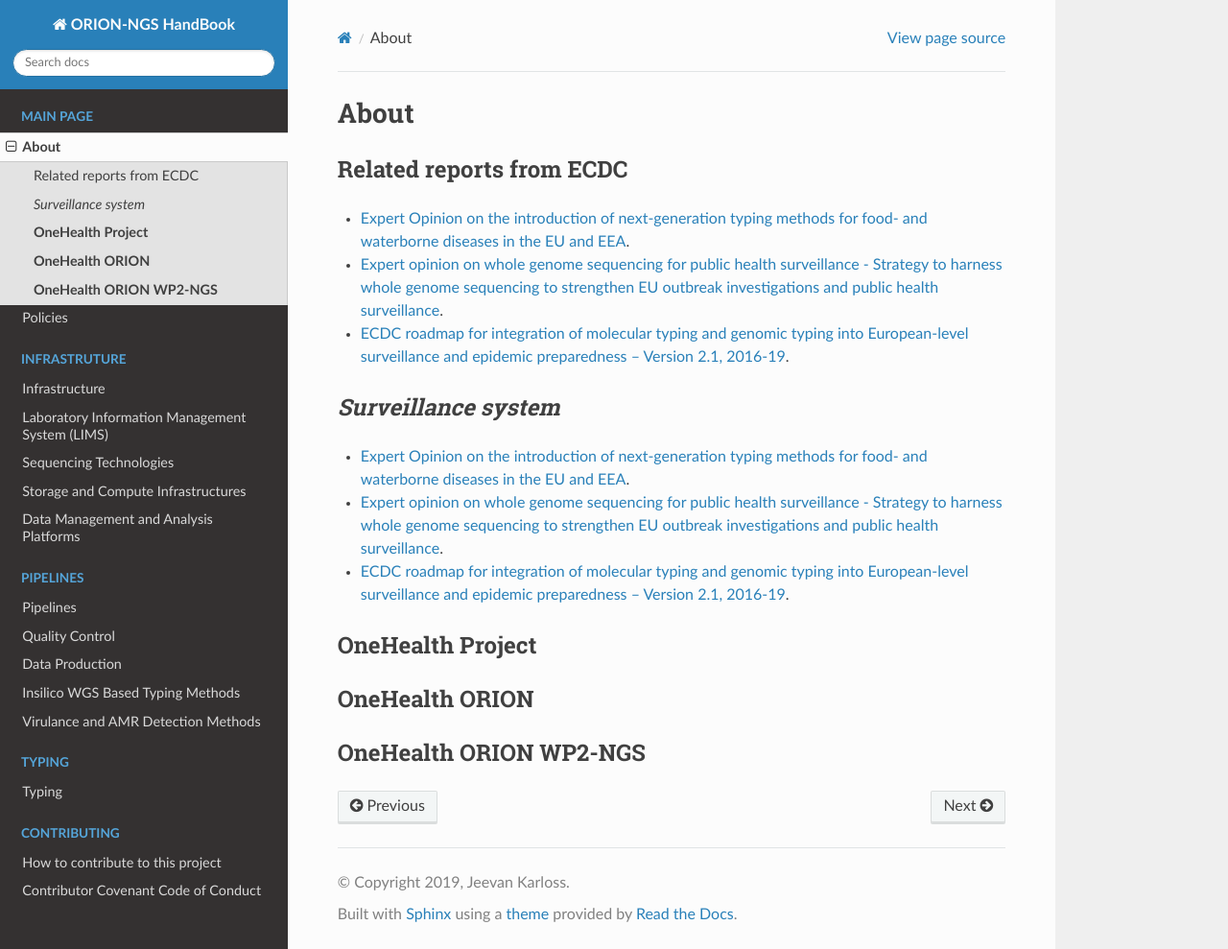
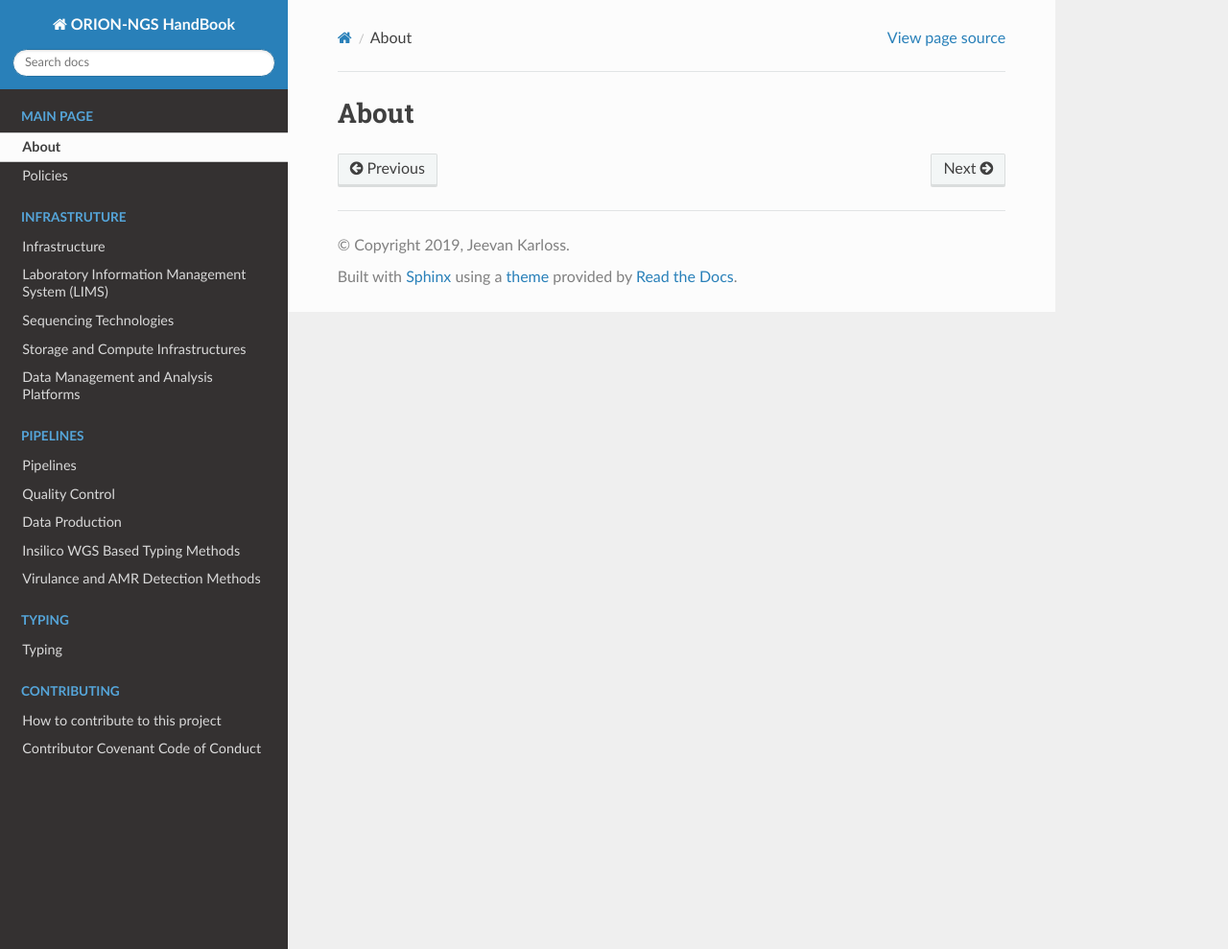
Before and after one commit to NorwegianVeterinaryInstitute/ORION_HandBook, a Sphinx documentation site: the page built from docs/source/about.rst, in a window 1280 px wide and 989 px high. Shown: the whole window at 96% size. Built offline with Sphinx 7.4.7 and the Read the Docs theme 2.0.0, drawn with Linux system fonts in a browser that asks for light colours.

Commit message:
cleaned the page

```diff
--- a/docs/source/about.rst
+++ b/docs/source/about.rst
@@ -1,23 +1,2 @@
 About
 =====
-
-Related reports from ECDC
--------------------------
-* `Expert Opinion on the introduction of next-generation typing methods for food- and waterborne diseases in the EU and EEA <https://ecdc.europa.eu/sites/portal/files/media/en/publications/Publications/food-and-waterborne-diseases-next-generation-typing-methods.pdf>`_.
-* `Expert opinion on whole genome sequencing for public health surveillance - Strategy to harness whole genome sequencing to strengthen EU outbreak investigations and public health surveillance <https://ecdc.europa.eu/sites/portal/files/media/en/publications/Publications/whole-genome-sequencing-for-public-health-surveillance.pdf>`_.
-* `ECDC roadmap for integration of molecular typing and genomic typing into European-level surveillance and epidemic preparedness – Version 2.1, 2016-19 <https://ecdc.europa.eu/sites/portal/files/media/en/publications/Publications/molecular-typing-EU-surveillance-epidemic-preparedness-2016-19-roadmap.pdf>`_.
-
-`Surveillance system`
-----------------------
-* `Expert Opinion on the introduction of next-generation typing methods for food- and waterborne diseases in the EU and EEA <https://ecdc.europa.eu/sites/portal/files/media/en/publications/Publications/food-and-waterborne-diseases-next-generation-typing-methods.pdf>`_.
-* `Expert opinion on whole genome sequencing for public health surveillance - Strategy to harness whole genome sequencing to strengthen EU outbreak investigations and public health surveillance <https://ecdc.europa.eu/sites/portal/files/media/en/publications/Publications/whole-genome-sequencing-for-public-health-surveillance.pdf>`_.
-* `ECDC roadmap for integration of molecular typing and genomic typing into European-level surveillance and epidemic preparedness – Version 2.1, 2016-19 <https://ecdc.europa.eu/sites/portal/files/media/en/publications/Publications/molecular-typing-EU-surveillance-epidemic-preparedness-2016-19-roadmap.pdf>`_.
-
-**OneHealth Project**
----------------------
-
-**OneHealth ORION**
----------------------
-
-**OneHealth ORION WP2-NGS**
----------------------------
```
